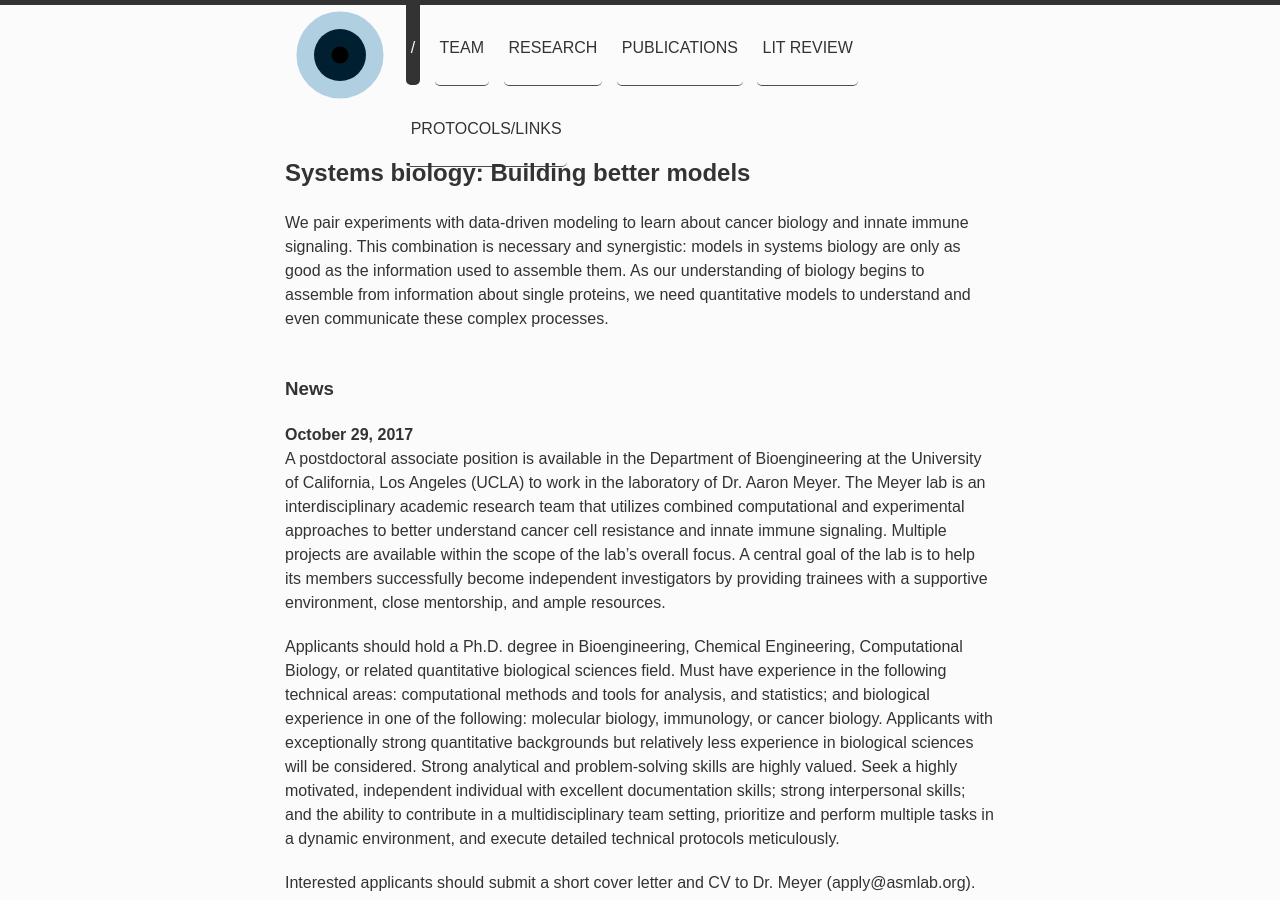
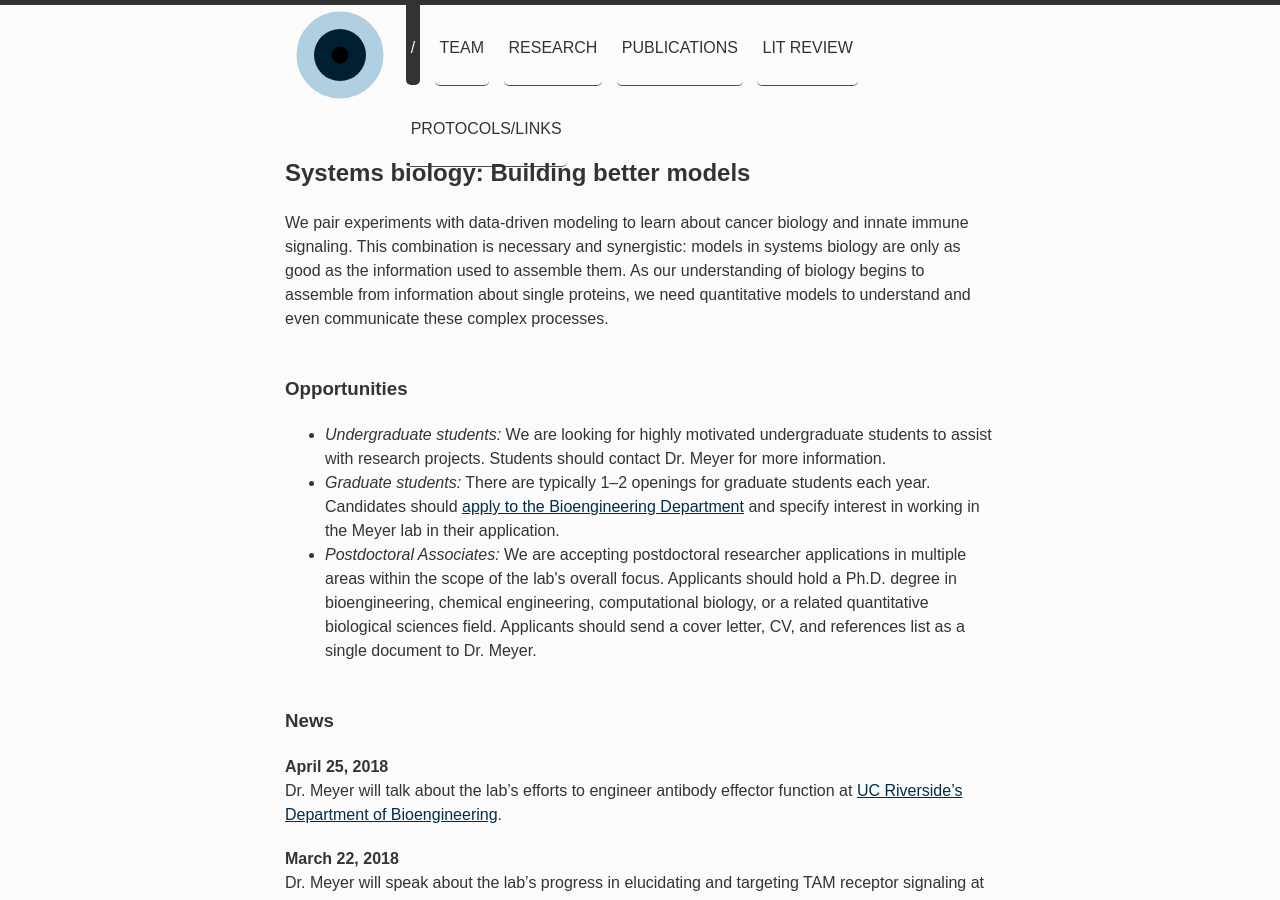
Before and after one commit to meyer-lab/asmlab.org, a Jekyll site: the page built from index.html, in a window 1280 px wide and 900 px high. Built offline with Jekyll 4.4.1, drawn with Linux system fonts in a browser that asks for light colours; some web fonts are replaced; some of the changed text lies outside the part shown.

Commit message:
Add seminars and opportunities (#12)

```diff
--- a/index.html
+++ b/index.html
@@ -9,6 +9,15 @@
 
 <br />
 
+<h3>Opportunities</h3>
+
+<ul>
+<li><i>Undergraduate students:</i> We are looking for highly motivated undergraduate students to assist with research projects. Students should contact Dr. Meyer for more information.</li>
+<li><i>Graduate students:</i> There are typically 1–2 openings for graduate students each year. Candidates should <a href="https://www.bioeng.ucla.edu/graduate-admissions-2/">apply to the Bioengineering Department</a> and specify interest in working in the Meyer lab in their application.</li>
+<li><i>Postdoctoral Associates:</i> We are accepting postdoctoral researcher applications in multiple areas within the scope of the lab's overall focus. Applicants should hold a Ph.D. degree in bioengineering, chemical engineering, computational biology, or a related quantitative biological sciences field. Applicants should send a cover letter, CV, and references list as a single document to Dr. Meyer.</li>
+</ul>
+
+<br />
 
 <h3>News</h3>
 
```
Also changed, not shown: _posts/news/2018-03-22-UiB-seminar.md (added, +8 -0 lines), _posts/news/2018-04-25-UC-Riverside-seminar.markdown (added, +8 -0 lines).
